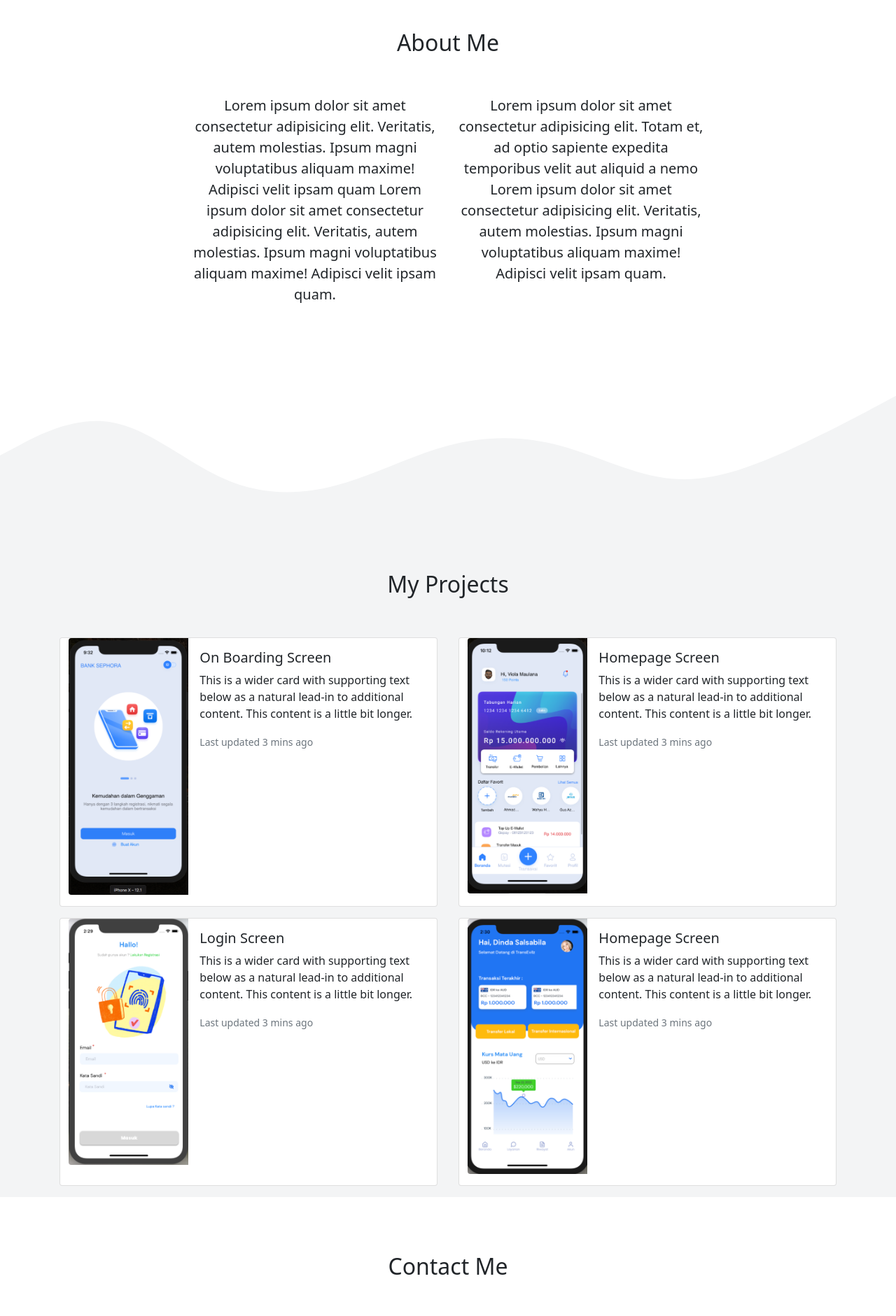
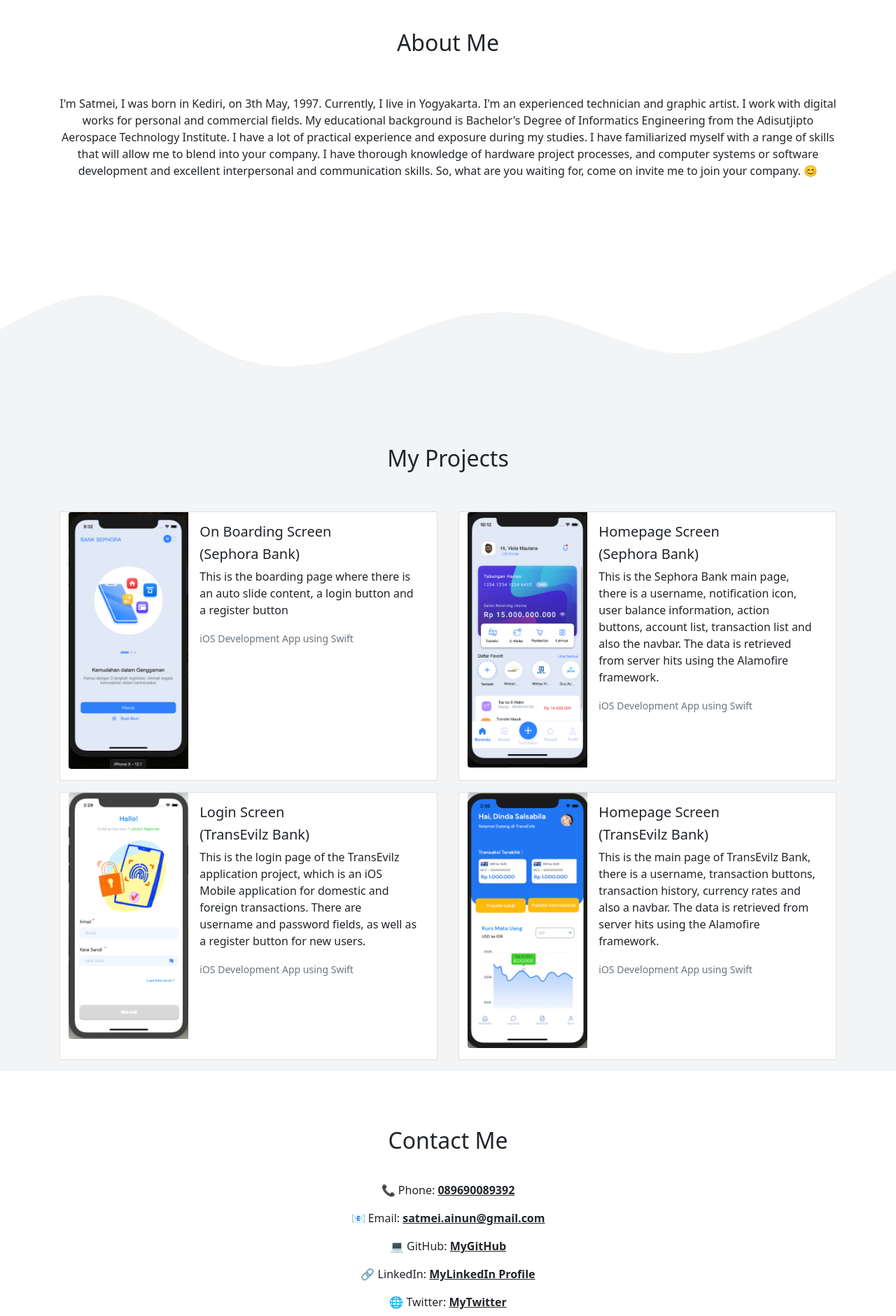
Before and after one commit to satmei/SatmeiPortofolio.github.io, a plain HTML site: page index.html in a window 1280 px wide. Shown: the part 740-2621 px from the top of the page at 70% size. Drawn offline with nearby package versions, Linux system fonts and the light colour scheme.

Commit message:
menambah deskripsi dan kontak

```diff
--- a/index.html
+++ b/index.html
@@ -63,20 +63,8 @@
             <h2>About Me</h2>
           </div>
         </div>
-        <div class="row justify-content-center fs-5 text-center">
-          <div class="col-4">
-            <p>
-              Lorem ipsum dolor sit amet consectetur adipisicing elit. Veritatis, autem molestias. Ipsum magni voluptatibus aliquam maxime! Adipisci velit ipsam quam Lorem ipsum dolor sit amet consectetur adipisicing elit. Veritatis, autem
-              molestias. Ipsum magni voluptatibus aliquam maxime! Adipisci velit ipsam quam.
-            </p>
-          </div>
-          <div class="col-4">
-            <p>
-              Lorem ipsum dolor sit amet consectetur adipisicing elit. Totam et, ad optio sapiente expedita temporibus velit aut aliquid a nemo Lorem ipsum dolor sit amet consectetur adipisicing elit. Veritatis, autem molestias. Ipsum magni
-              voluptatibus aliquam maxime! Adipisci velit ipsam quam.
-            </p>
-          </div>
-        </div>
+        <p class="text-center">I'm Satmei, I was born in Kediri, on 3th May, 1997. Currently, I live in Yogyakarta. I'm an experienced technician and graphic artist. I work with digital works for personal and commercial fields. My educational background is Bachelor's Degree of Informatics Engineering from the Adisutjipto Aerospace Technology Institute. I have a lot of practical experience and exposure during my studies. I have familiarized myself with a range of skills that will allow me to blend into your company.
+          I have thorough knowledge of hardware project processes, and computer systems or software development and excellent interpersonal and communication skills. So, what are you waiting for, come on invite me to join your company. 😊</p>
       </div>
       <svg xmlns="http://www.w3.org/2000/svg" viewBox="0 0 1440 320">
         <path
@@ -105,8 +93,9 @@
               <div class="col-md-8">
                 <div class="card-body">
                   <h5 class="card-title">On Boarding Screen</h5>
-                  <p class="card-text">This is a wider card with supporting text below as a natural lead-in to additional content. This content is a little bit longer.</p>
-                  <p class="card-text"><small class="text-muted">Last updated 3 mins ago</small></p>
+                  <h5 class="card-title">(Sephora Bank)</h5>
+                  <p class="card-text">This is the boarding page where there is an auto slide content, a login button and a register button</p>
+                  <p class="card-text"><small class="text-muted">iOS Development App using Swift</small></p>
                 </div>
               </div>
             </div>
@@ -119,8 +108,9 @@
               <div class="col-md-8">
                 <div class="card-body">
                   <h5 class="card-title">Homepage Screen</h5>
-                  <p class="card-text">This is a wider card with supporting text below as a natural lead-in to additional content. This content is a little bit longer.</p>
-                  <p class="card-text"><small class="text-muted">Last updated 3 mins ago</small></p>
+                  <h5 class="card-title">(Sephora Bank)</h5>
+                  <p class="card-text">This is the Sephora Bank main page, there is a username, notification icon, user balance information, action buttons, account list, transaction list and also the navbar. The data is retrieved from server hits using the Alamofire framework.</p>
+                  <p class="card-text"><small class="text-muted">iOS Development App using Swift</small></p>
                 </div>
               </div>
             </div>
@@ -133,8 +123,9 @@
               <div class="col-md-8">
                 <div class="card-body">
                   <h5 class="card-title">Login Screen</h5>
-                  <p class="card-text">This is a wider card with supporting text below as a natural lead-in to additional content. This content is a little bit longer.</p>
-                  <p class="card-text"><small class="text-muted">Last updated 3 mins ago</small></p>
+                  <h5 class="card-title">(TransEvilz Bank)</h5>
+                  <p class="card-text">This is the login page of the TransEvilz application project, which is an iOS Mobile application for domestic and foreign transactions. There are username and password fields, as well as a register button for new users.</p>
+                  <p class="card-text"><small class="text-muted">iOS Development App using Swift</small></p>
                 </div>
               </div>
             </div>
@@ -147,8 +138,9 @@
               <div class="col-md-8">
                 <div class="card-body">
                   <h5 class="card-title">Homepage Screen</h5>
-                  <p class="card-text">This is a wider card with supporting text below as a natural lead-in to additional content. This content is a little bit longer.</p>
-                  <p class="card-text"><small class="text-muted">Last updated 3 mins ago</small></p>
+                  <h5 class="card-title">(TransEvilz Bank)</h5>
+                  <p class="card-text">This is the main page of TransEvilz Bank, there is a username, transaction buttons, transaction history, currency rates and also a navbar. The data is retrieved from server hits using the Alamofire framework.</p>
+                  <p class="card-text"><small class="text-muted">iOS Development App using Swift</small></p>
                 </div>
               </div>
             </div>
@@ -164,7 +156,14 @@
         <div class="row text-center">
           <div class="col">
             <h2>Contact Me</h2>
+            <footer class="text-dark text-center p-3"></footer>
+            <p>📞 Phone: <a href="https://wa.me/6290089392" class="text-dark fw-bold">089690089392</a></p>
+            <p>📧 Email: <a href="https://mail.google.com/" class="text-dark fw-bold">satmei.ainun@gmail.com</a></p>
+            <p>💻 GitHub: <a href="https://github.com/satmei" class="text-dark fw-bold">MyGitHub</a></p>
+            <p>🔗 LinkedIn: <a href="https://www.linkedin.com/in/satmei-ainun-khoyimah-9a173b17a/" class="text-dark fw-bold">MyLinkedIn Profile</a></p>
+            <p>🌐 Twitter: <a href="https://twitter.com/akey_chan03" class="text-dark fw-bold">MyTwitter</a></p>
           </div>
+        </footer>
         </div>
       </div>
       <svg xmlns="http://www.w3.org/2000/svg" viewBox="0 0 1440 320">
@@ -179,7 +178,7 @@
 
     <!-- footer -->
     <footer class="text-white text-center p-3" style="background-color: rgb(147, 147, 124)">
-      <p>Created with love by <a href="https://www.instagram.com/akey_chan03/" class="text-white fw-bold">Satmei Ainun</a></p>
+      <p>Made with 🤍 by <a href="https://www.instagram.com/akey_chan03/" class="text-white fw-bold">Satmei Ainun</a></p>
     </footer>
     <!-- end footer -->
 
```
